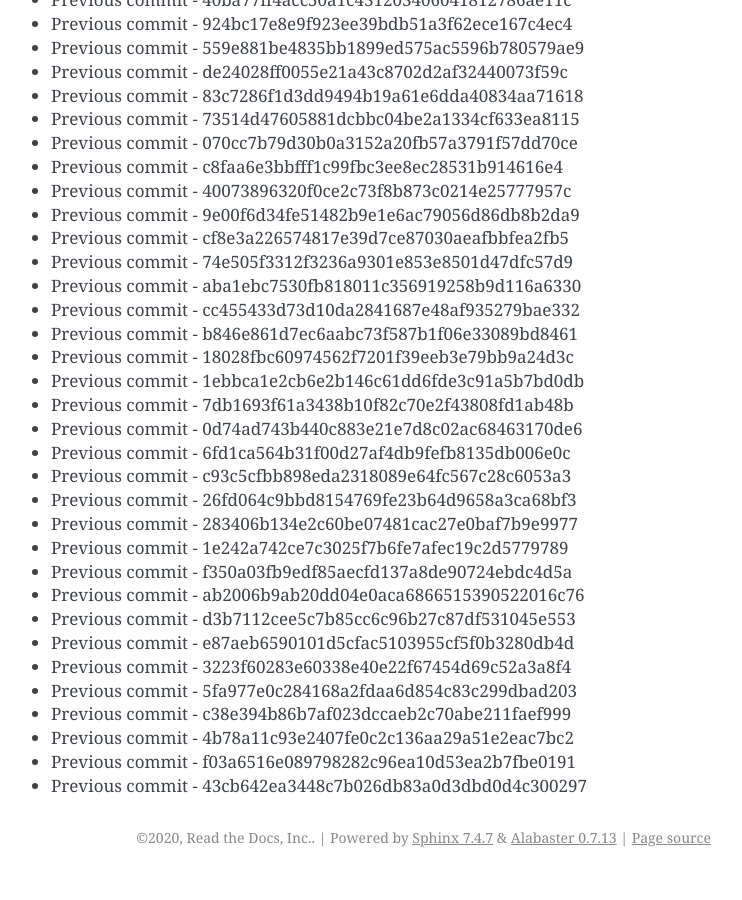
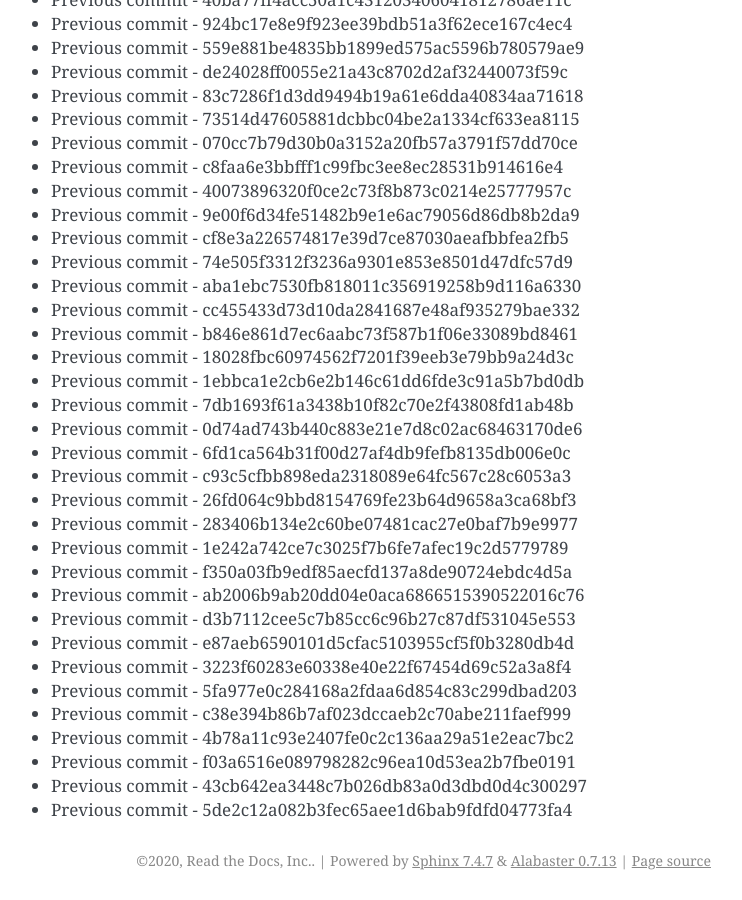
Before and after one commit to readthedocs/rtd-git-stresstest, a Sphinx documentation site: the page built from docs/updates.rst, in a window 1280 px wide and 900 px high, scrolled down 48463 px. Shown: the whole window, without its empty margins (399-1141 px from the left). Built offline with Sphinx 7.4.7, drawn with Linux system fonts in a browser that asks for light colours; before the commit the page ends 49340 px from its top, so only the background shows below that.

Commit message:
Generating commit from previous: 5de2c12a082b3fec65aee1d6bab9fdfd04773fa4

```diff
--- a/docs/updates.rst
+++ b/docs/updates.rst
@@ -2068,3 +2068,4 @@ It can be tested for any performance characteristics.
 * Previous commit - 4b78a11c93e2407fe0c2c136aa29a51e2eac7bc2
 * Previous commit - f03a6516e089798282c96ea10d53ea2b7fbe0191
 * Previous commit - 43cb642ea3448c7b026db83a0d3dbd0d4c300297
+* Previous commit - 5de2c12a082b3fec65aee1d6bab9fdfd04773fa4
```
